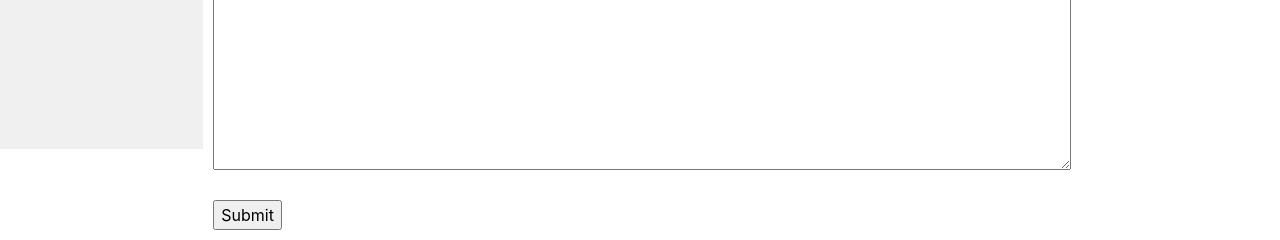
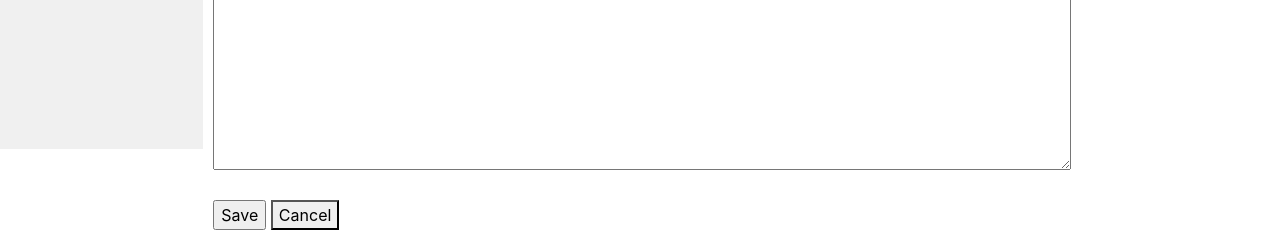
Before and after one commit to AmaniEzz/Encyclopedia-Django-app, a Django app: page /Edit_Page/1 in a window 1280 px wide. Shown: the part 651-891 px from the top of the page. Run offline with Django 3.2, Linux system fonts and the light colour scheme; some libraries are stand-ins or nearby versions.

Commit message:
project 1

```diff
--- a/encyclopedia/templates/encyclopedia/edit.html
+++ b/encyclopedia/templates/encyclopedia/edit.html
@@ -13,7 +13,9 @@
     <label>Edit The content for the page:</label>
         <textarea name="content"> {{content}}</textarea>
     <br><br>
-       <input type="submit" value="Submit">
+       <input type="submit" value="Save">
+       <button onclick="location.href='{% url 'title' title %}'" type="button"> Cancel </button>
+
 </form>
 
 {% endblock %}
```
Also changed, not shown: entries/Django.md (+0 -2 lines), entries/New Page.md (added, +1 -0 lines), entries/CSS.md (line endings or trailing spaces).
